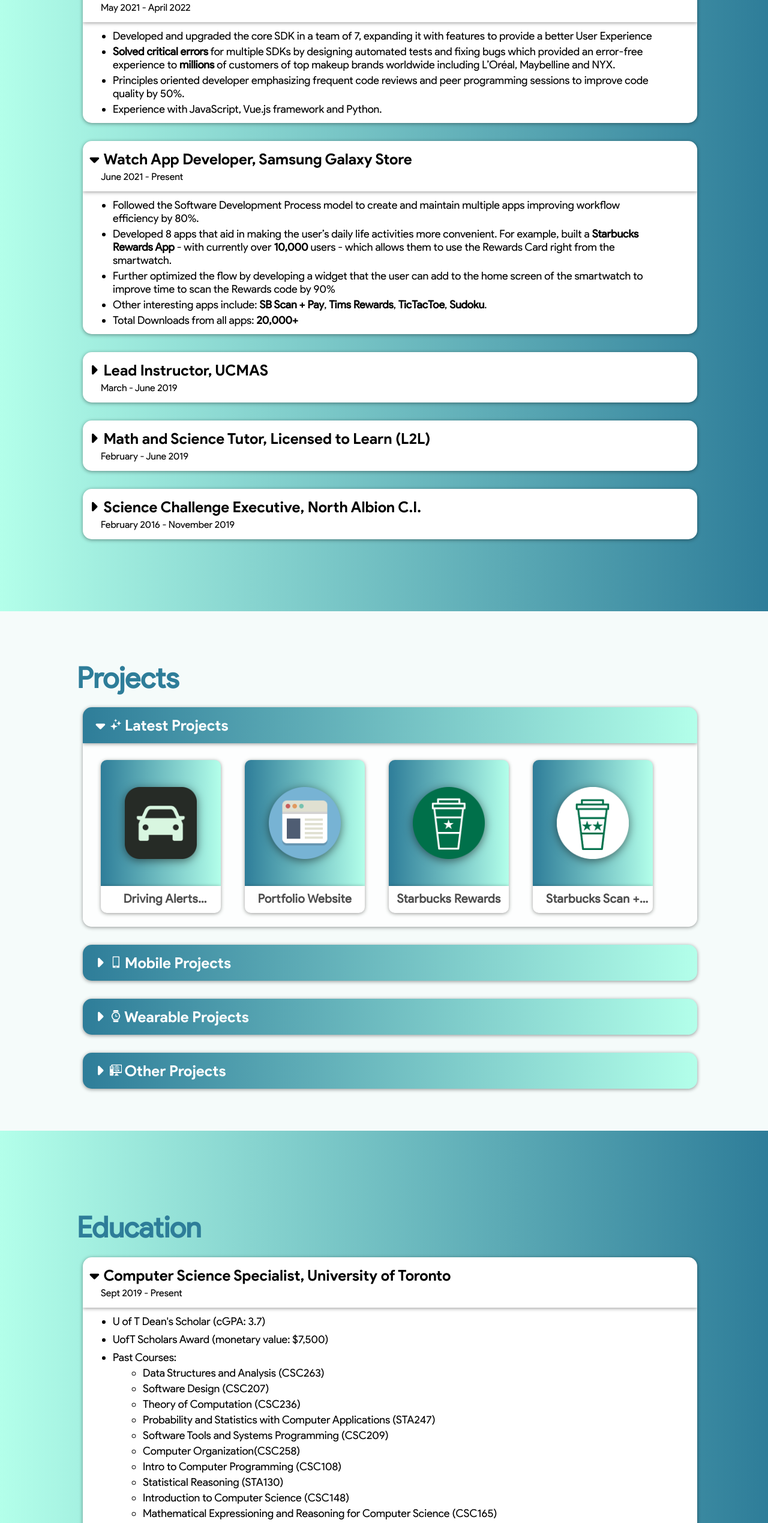
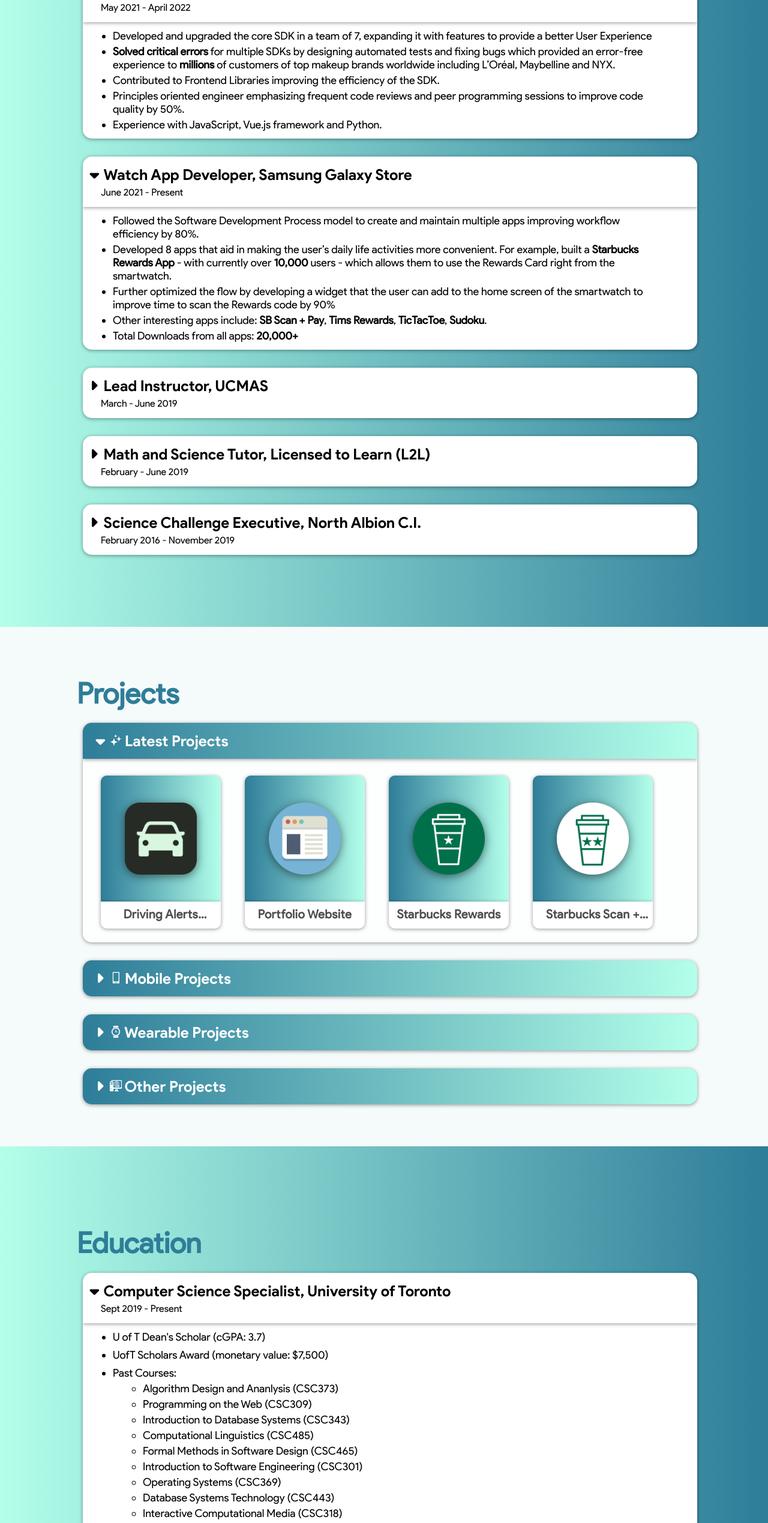
Before and after one commit to parth-commits/parth-commits.github.io, a React (Create React App) app: page / in a window 1280 px wide. Shown: the part 2452-4991 px from the top of the page at 60% size. Built offline with nearby package versions, Linux system fonts and the light colour scheme; the HTML template or start-up script is replaced by a standard one.

Commit message:
update details

```diff
--- a/src/components/AwardView/AwardItemView/AwardItemView.jsx
+++ b/src/components/AwardView/AwardItemView/AwardItemView.jsx
@@ -10,7 +10,7 @@
         return(
             <div className="award-item fade-in">
                 <label className={`award-item-title ${this.state.open ? 'award-content-open' : 'award-content-closed'}`} onClick={this.handleClick}>
-                    <h3 className="award-item-title-title"><i className={`fas fa-caret-right ${this.state.open ? 'award-caret-open' : 'award-caret-closed'}`}></i>{this.props.item.awardName}, {this.props.item.schoolName}</h3>
+                    <h3 className="award-item-title-title"><i className={`fas fa-caret-right ${this.state.open ? 'award-caret-open' : 'award-caret-closed'}`}></i>{this.props.item.awardName}</h3>
                     <p className="award-item-title-date">{this.props.item.time}</p>
                 </label>
                 <div className={`award-item-content ${this.state.open ? 'award-content-open' : 'award-content-closed'}`}>
--- a/src/components/EducationView/EducationItems.js
+++ b/src/components/EducationView/EducationItems.js
@@ -16,6 +16,15 @@
             {
                 title: 'Past Courses:',
                 sublist: [
+                    'Algorithm Design and Ananlysis (CSC373)',
+                    'Programming on the Web (CSC309)',
+                    'Introduction to Database Systems (CSC343)',
+                    'Computational Linguistics (CSC485)',
+                    'Formal Methods in Software Design (CSC465)',
+                    'Introduction to Software Engineering (CSC301)',
+                    'Operating Systems (CSC369)',
+                    'Database Systems Technology (CSC443)',
+                    'Interactive Computational Media (CSC318)',
                     'Data Structures and Analysis (CSC263)',
                     'Software Design (CSC207)',
                     'Theory of Computation (CSC236)',
--- a/src/components/TimelineView/TimelineItems.js
+++ b/src/components/TimelineView/TimelineItems.js
@@ -7,7 +7,8 @@
         descriptionItems: [
             'Developed and upgraded the core SDK in a team of 7, expanding it with features to provide a better User Experience',
             '<b>Solved critical errors</b> for multiple SDKs by designing automated tests and fixing bugs which provided an error-free experience to <b>millions</b> of customers of top makeup brands worldwide including L’Oréal, Maybelline and NYX.',
-            'Principles oriented developer emphasizing frequent code reviews and peer programming sessions to improve code quality by 50%.',
+            'Contributed to Frontend Libraries improving the efficiency of the SDK.',
+            'Principles oriented engineer emphasizing frequent code reviews and peer programming sessions to improve code quality by 50%.',
             'Experience with JavaScript, Vue.js framework and Python.',
         ],
     },
```
